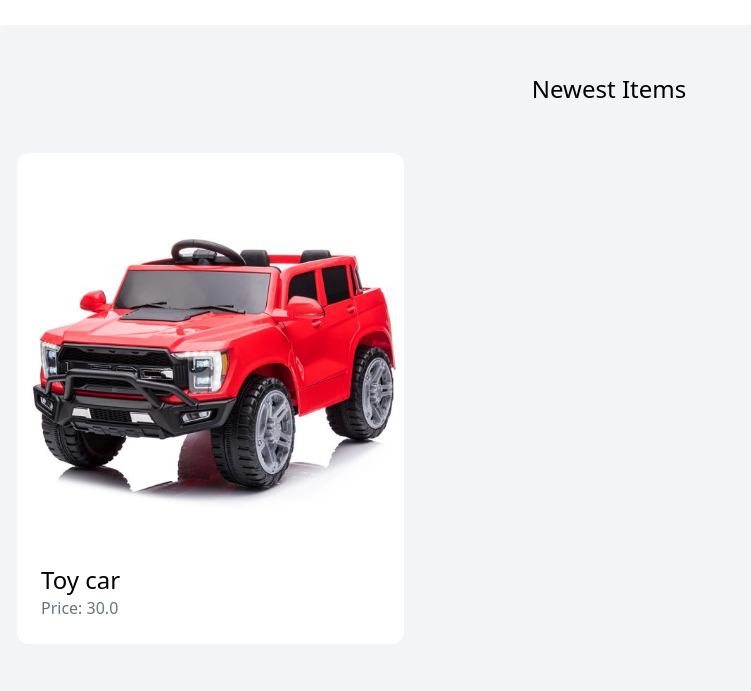
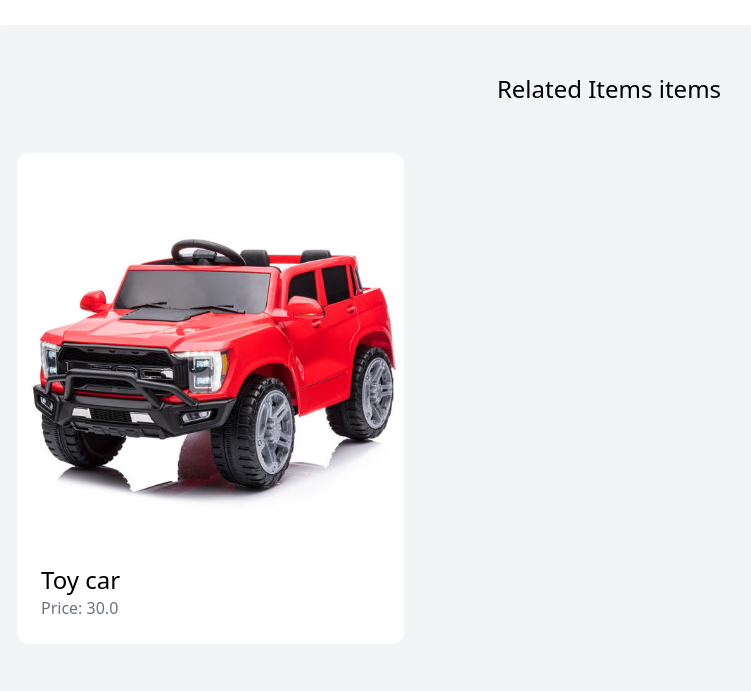
Before and after one commit to Dadcode-lab/onlinestore-market, a Django app: page /items/1/ in a window 1280 px wide. Shown: the part 380-1071 px from the top of the page, without its empty margins (31-782 px from the left). Run offline with Django 4.2, Linux system fonts and the light colour scheme; data comes from the database, SQL or seed files in the repository; some libraries are stand-ins or nearby versions.

Commit message:
ffinished details

```diff
--- a/item/templates/item/detail.html
+++ b/item/templates/item/detail.html
@@ -25,7 +25,7 @@
 </div>
 
 <div class="mt-6 px-6 py-12 bg-gray-100 rounded-xl">
-    <h2 class="mb-12 text-2xl text-center">Newest Items</h2>
+    <h2 class="mb-12 text-2xl text-center">Related Items items</h2>
 
     <div class="grid grid-cols-3 gap-3">
         {% for item in related_items %}
```
